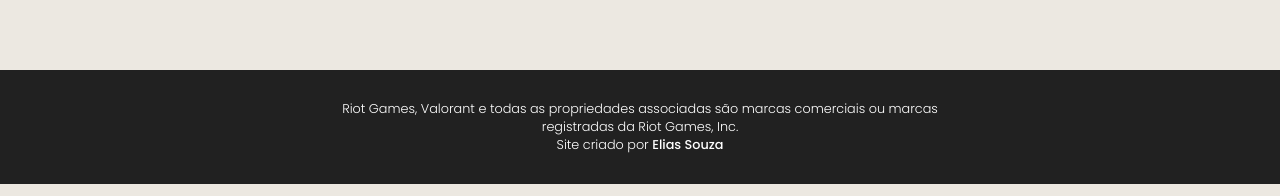
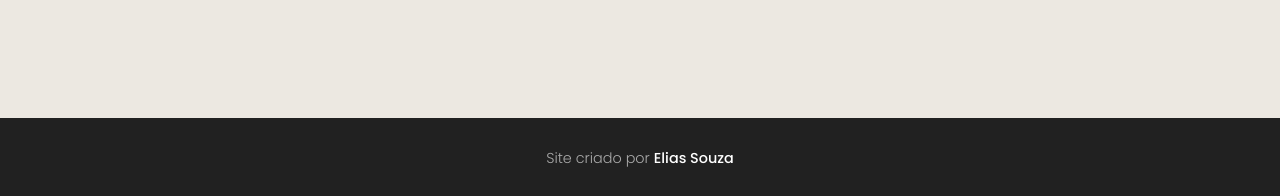
Before and after one commit to eliasnsz/valorant-wiki, a React (Vite) app: page / in a window 1280 px wide. Shown: the part 1554-1750 px from the top of the page. Built offline with nearby package versions, Linux system fonts and the light colour scheme.

Commit message:
Ajustes de Responsividade

```diff
--- a/src/components/Footer/Footer.jsx
+++ b/src/components/Footer/Footer.jsx
@@ -4,7 +4,6 @@
   return (
     <>
       <footer id='footer'>
-          <p>Riot Games, Valorant e todas as propriedades associadas são marcas comerciais ou marcas registradas da Riot Games, Inc.</p>
           <p>Site criado por <a href="https://eliasnsz.com.br" target="_blank" >Elias Souza</a></p>
       </footer>
     </>
--- a/src/components/Footer/Footer.scss
+++ b/src/components/Footer/Footer.scss
@@ -3,14 +3,13 @@
   padding: 30px;
   display: grid;
   place-items: center;
-  color: #fff;
+  color: #aaa;
   font-weight: 300;
   text-align: center;
-  font-size: 0.8em;
+  font-size: 0.9em;
 
 
   p {
-    width: 50%;
 
     a {
       color: white;
--- a/src/components/Home/Home.scss
+++ b/src/components/Home/Home.scss
@@ -3,14 +3,15 @@
   background-size: cover;
   background-position: center center;
   background-attachment: fixed;
-  height: calc(100vh - 48px);
+  display: flex;
+  min-height: 700px;
+  height: 100vh;
   width: 100%;
   position: relative;
-  padding-top: 64px;
 
   .flex-container {
     display: flex;
-    height: 80%;
+    min-height: 90vh;
     justify-content: space-between;
     align-items: center;
 
```
